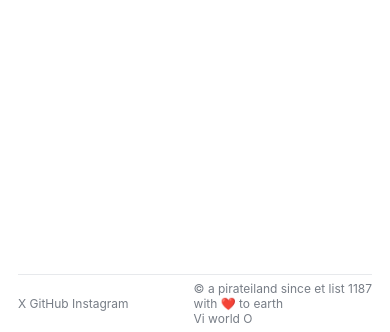
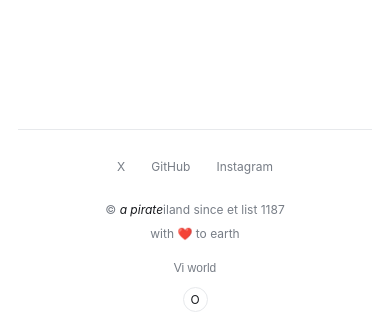
Before and after one commit to Oukraina/next, a plain HTML site: page index.html in a window 390 px wide. Shown: the part 512-844 px from the top of the page. Drawn offline with Linux system fonts and the light colour scheme.

Commit message:
style: adapt footer to neutral design

```diff
--- a/assets/css/style.css
+++ b/assets/css/style.css
@@ -31,16 +31,20 @@ body {
   transition: background-color 180ms ease, color 180ms ease;
 }
 a { color: inherit; text-decoration: none; }
+a:hover { color: var(--fg); }
+a:focus-visible, button:focus-visible { outline: 2px solid var(--fg); outline-offset: 4px; }
 .site-header, .site-footer {
   width: min(100% - 48px, 1120px);
   margin-inline: auto;
+}
+.site-header {
+  min-height: 76px;
   display: flex;
   align-items: center;
   justify-content: space-between;
 }
-.site-header { min-height: 76px; }
 .brand { display: inline-flex; align-items: center; gap: 11px; font-size: 16px; font-weight: 600; letter-spacing: -0.025em; }
-.brand img { display: block; filter: none; }
+.brand img { display: block; }
 :root[data-theme="dark"] .brand img,
 :root[data-theme="dark"] .hero__mark img { filter: invert(1); }
 .theme-toggle {
@@ -64,17 +68,35 @@ a { color: inherit; text-decoration: none; }
 .hero__mark img { width: 100%; height: 100%; }
 h1 { margin: 0; font-size: clamp(42px, 7vw, 64px); line-height: 1.05; font-weight: 620; letter-spacing: -0.065em; }
 .hero__statement { margin: 22px 0 0; color: var(--muted); font-size: clamp(19px, 3vw, 25px); letter-spacing: -0.035em; }
-.hero__details { margin: 15px 0 0; color: var(--muted); font-size: 14px; letter-spacing: 0.01em; }
 .site-footer {
-  min-height: 64px;
+  padding: 28px 0 24px;
   border-top: 1px solid var(--line);
   color: var(--muted);
+  text-align: center;
+  font-size: 12px;
+}
+.footer-social { display: flex; justify-content: center; align-items: center; gap: 20px; }
+.footer-social a { padding: 5px 8px; border-radius: 20px; transition: background-color 150ms ease, color 150ms ease; }
+.footer-social a:hover { background: var(--control); text-decoration: none; }
+.footer-signature { margin-top: 20px; line-height: 1.8; }
+.footer-pirate { font-style: italic; color: var(--fg); }
+.footer-island { color: var(--muted); }
+.footer-earth { margin-top: 2px; color: var(--muted); }
+.footer-world { display: flex; flex-direction: column; align-items: center; gap: 7px; margin-top: 14px; color: var(--muted); font-family: "Plus Jakarta Sans", sans-serif; }
+.footer-mark {
+  display: grid; place-items: center;
+  width: 25px; height: 25px;
+  border: 1px solid var(--line);
+  border-radius: 50%;
+  color: var(--fg);
+  font-family: Inter, sans-serif;
   font-size: 12px;
 }
 @media (max-width: 560px) {
   .site-header, .site-footer, .hero { width: min(100% - 36px, 1120px); }
   .hero { padding: 72px 0 100px; }
-  .site-footer { min-height: 58px; }
+  .site-footer { padding: 24px 0 20px; }
+  .footer-social { gap: 10px; }
 }
 @media (prefers-reduced-motion: reduce) {
   *, *::before, *::after { scroll-behavior: auto !important; transition-duration: 0.01ms !important; }
```
